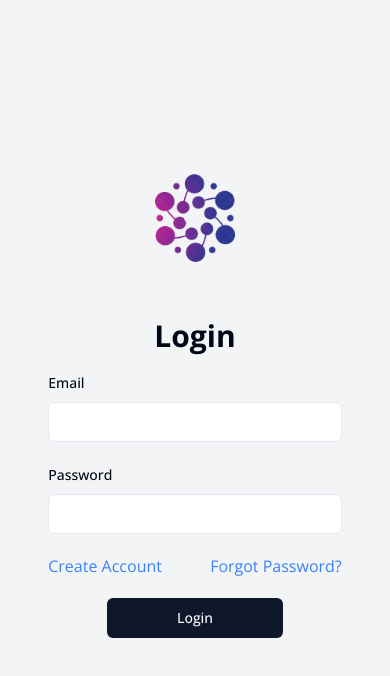
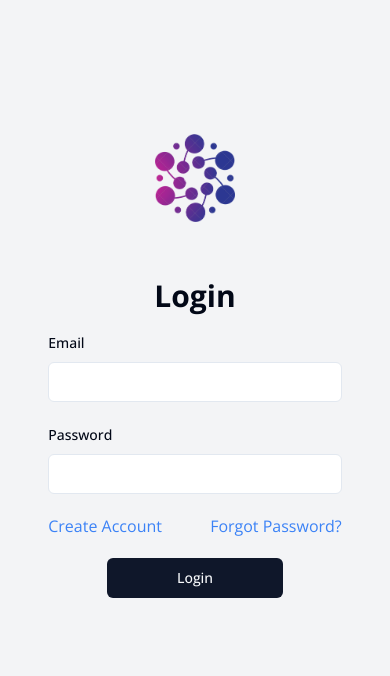
Before and after one commit to saneag/ComercialReview, a Next.js app in the folder src/garstea/intercon-fe/: page /auth/login in a window 390 px wide. Shown: the top 676 px of the page. Built offline with nearby package versions, Linux system fonts and the light colour scheme; what tailwindcss-neumorphism would draw is missing.

Commit message:
feat: added better mobile responsive for auth page

```diff
--- a/src/garstea/intercon-fe/src/app/(pages)/auth/login/page.tsx
+++ b/src/garstea/intercon-fe/src/app/(pages)/auth/login/page.tsx
@@ -31,6 +31,7 @@ export default function LoginPage() {
   };
 
   return (
+    <div className='flex-center w-full max-md:pb-20'>
       <AuthForm
         defaultValues={defaultValues}
         authSchema={loginFormSchema}
@@ -48,5 +49,6 @@ export default function LoginPage() {
           </Link>
         </div>
       </AuthForm>
+    </div>
   );
 }
```
Lines whose indentation alone changed are shown as unchanged.
